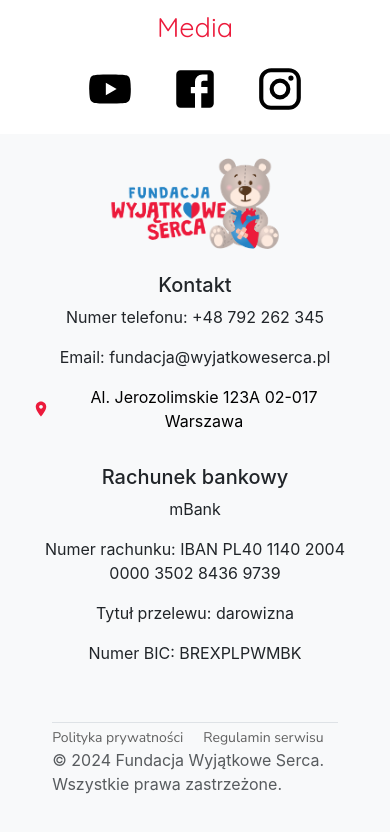
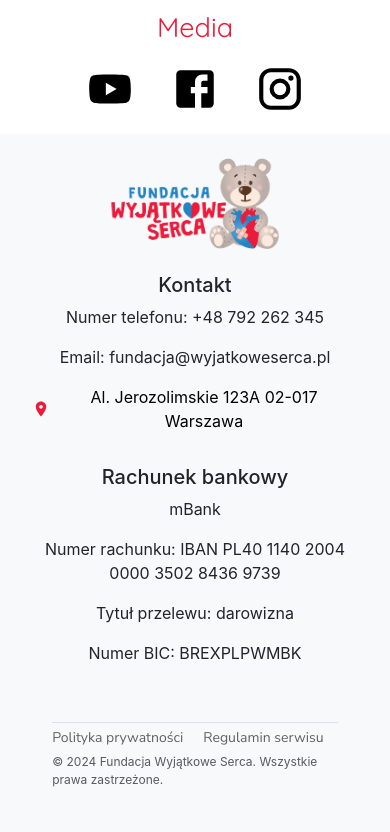
Before and after one commit to dpoplawska/wyjatkowe_serca, a React (Create React App) app in the folder frontend/app/: page /dziekujemy in a window 390 px wide. Shown: the part 585-1417 px from the top of the page. Built offline with nearby package versions, Linux system fonts and the light colour scheme.

Commit message:
change hashtags size on smaller screens to fix page movement; change in photo caption

```diff
--- a/frontend/app/src/sections/Footer.js
+++ b/frontend/app/src/sections/Footer.js
@@ -45,7 +45,7 @@
                             <a href={serviceRegulations} target="_blank" rel="noopener noreferrer" className="service-regualtions-link">Regulamin serwisu</a>
                         </div>
                         <div className="nav col-md-6 justify-content-end d-flex">
-                            <span className="mb-3 mb-md-0 text-body-secondary">© 2024 Fundacja Wyjątkowe Serca. Wszystkie prawa zastrzeżone.</span>
+                            <span className="mb-3 mb-md-0 text-body-secondary all-rights-reserved">© 2024 Fundacja Wyjątkowe Serca. Wszystkie prawa zastrzeżone.</span>
                         </div>
                     </footer>
                 </div>
--- a/frontend/app/src/sections/GetToKnowUs.js
+++ b/frontend/app/src/sections/GetToKnowUs.js
@@ -30,7 +30,7 @@
                 Dr hab. n. med. Przemysław Kosiński - Członek Rady Naukowej Fundacji,<br />
                 Radosław Zawadzki - Członek Rady Fundacji,<br />
                 Patryk Perlejewski - Członek Rady Fundacji,<br />
-                lek. Karolina Szymczak - Członek Rady Naukowej Fundacji,<br />
+                lek. Karolina Szymczak - Członkini Rady Naukowej Fundacji,<br />
                 Marta Zawadzka - Prezes Zarządu,<br />
                 Małgorzata Pietranis - Członkini Rady Fundacji,<br />
                 Joanna Suchodolska - Członkini Rady Fundacji
--- a/frontend/app/src/sections/css/Footer.css
+++ b/frontend/app/src/sections/css/Footer.css
@@ -35,6 +35,13 @@
     font-size: 14px;
 }
 
+@media screen and (max-width: 480px) {
+    .all-rights-reserved {
+        margin-top: 5px;
+        font-size: 12px;
+    }
+}
+
 @media screen and (max-width: 780px) {
     .footer .col-12 {
         text-align: center;
--- a/frontend/app/src/sections/css/InfoContent.css
+++ b/frontend/app/src/sections/css/InfoContent.css
@@ -117,7 +117,7 @@
   }
 
   .header {
-    font-size: 28px;
+    font-size: 26px;
   }
 
   .sub-highlight {
@@ -125,7 +125,7 @@
   }
 
   .hashtags {
-    font-size: 16px;
+    font-size: 12px;
   }
 
   .content {
@@ -158,7 +158,6 @@
    .hashtags{
         display: flex;
         flex-direction: column;
-        font-size: 18px;
         align-items: center;
     }
 
@@ -170,6 +169,12 @@
 
     .playlist .icon{
       display: flex;
+    }
+}
+
+@media screen and (min-width: 480px) and (max-width: 992px) {
+     .hashtags{
+        font-size: 18px;
     }
 }
 
```
